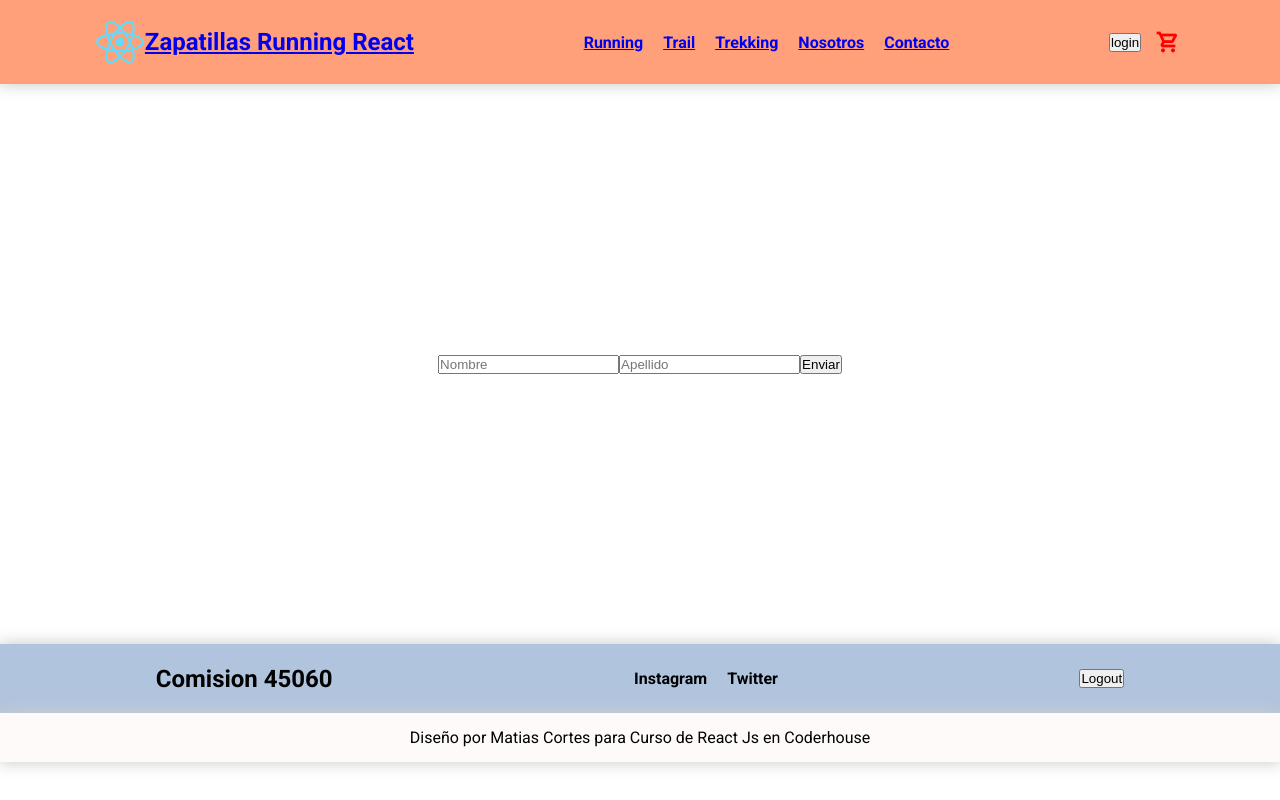
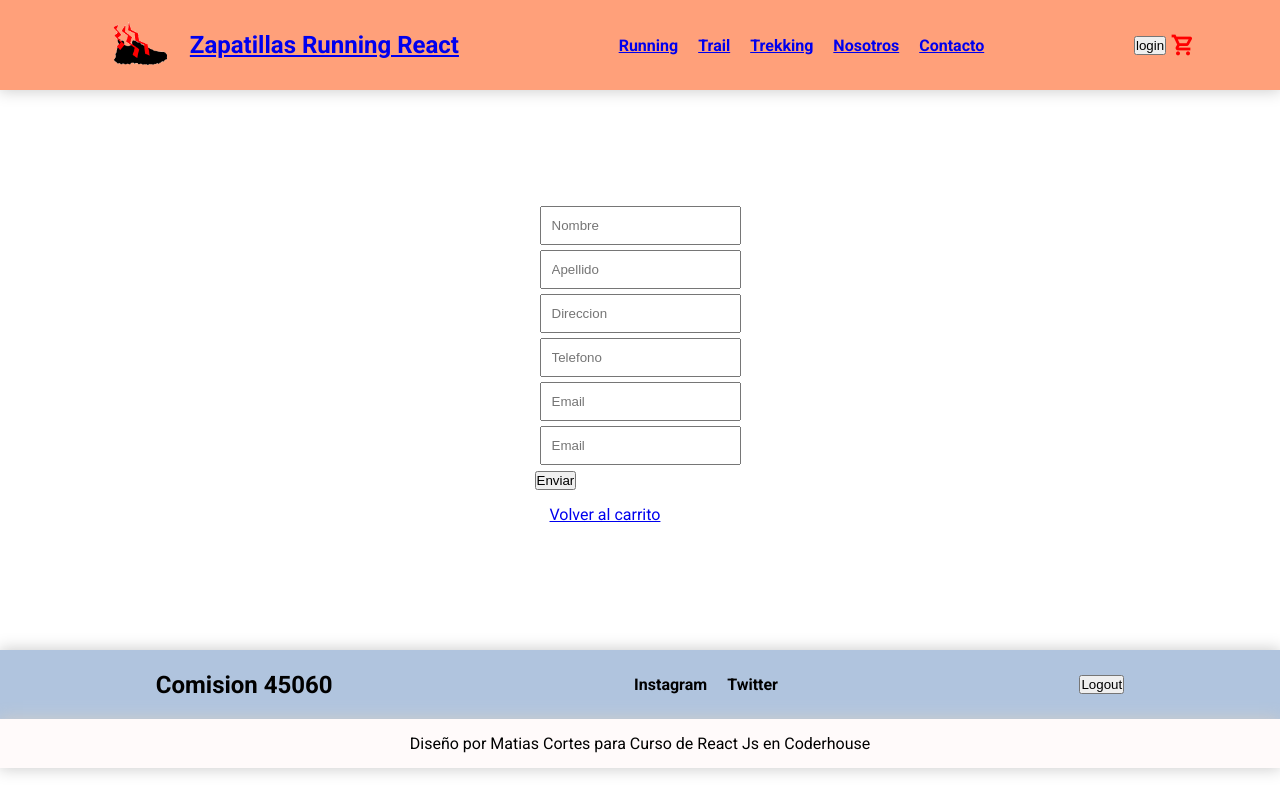
Before and after one commit to matiascortesdg/react-45060-matias-cortes, a React (Create React App) app: page /checkout in a window 1280 px wide. Built offline with nearby package versions, Linux system fonts and the light colour scheme.

Commit message:
configurando-firebase

```diff
--- a/package.json
+++ b/package.json
@@ -6,6 +6,7 @@
     "@testing-library/jest-dom": "^5.16.5",
     "@testing-library/react": "^13.4.0",
     "@testing-library/user-event": "^13.5.0",
+    "firebase": "^9.14.0",
     "react": "^18.2.0",
     "react-dom": "^18.2.0",
     "react-router-dom": "^6.4.3",
--- a/src/App.css
+++ b/src/App.css
@@ -209,13 +209,25 @@ body {
  .item-detail {
   width: 650px;
   margin: 20px;
+  display: flex;
+  justify-content: center;
+  align-items: center;
+  flex-wrap: wrap;
+  border-radius: 10px;
+  padding: 20px;
+  transition: all 0.2s ease-in-out;
+}
+
+.detail {
+  width: 650px;
+  margin: 10px;
   border-radius: 10px;
   padding: 20px;
   transition: all 0.2s ease-in-out;
 }
 
   .img-detail {
-    max-width: 80vh;
+    max-width: 70vh;
   }
 
   .form-container {
@@ -285,7 +297,7 @@ body {
   .icon {
     color: red;
     font-weight: 700;
-    padding: 15px;
+    padding: 5px;
   }
 
 
@@ -307,10 +319,17 @@ body {
 
   }
 
+  .btn-input{
+    display: flex;
+    margin: 5px;
+    padding: 10px;
+  }
+
 /* IMG */
 
   .logo {
-    max-width: 50px;
+    max-width: 60px;
+    margin: 0 20px;
   }
 
   .img-item {
--- a/src/components/Cart.jsx
+++ b/src/components/Cart.jsx
@@ -38,6 +38,7 @@ const Cart = () => {
             ))};
             <h2>Total: ${totalPrecio()}</h2>
             <button onClick={deleteAll}>Vaciar Carrito</button>
+            <Link to='/checkout' className='btn-input'>Checkout</Link>
         </div>
     );
 };
--- a/src/components/Main.jsx
+++ b/src/components/Main.jsx
@@ -12,7 +12,6 @@ const Main = ( { intro  } ) => {
 
     return (
         <main className="main">
-
           <Button text="Ver Más>>" />
         </main>
     )
--- a/src/components/Navbar.jsx
+++ b/src/components/Navbar.jsx
@@ -2,7 +2,7 @@
 
 //importamos componente Button
 import Button from './Button';
-import logo from '../img/logo192.png';
+import logo from '../img/logo.png';
 import CartWidget from './CartWidget';
 import { Link, NavLink } from 'react-router-dom'
 
--- a/src/components/form/Form.jsx
+++ b/src/components/form/Form.jsx
@@ -1,134 +1,162 @@
 //Creamos el componente Form.jsx
 //importamos el estadoy el useEffect
-import React, { useEffect, useState } from 'react'
+import { Link } from 'react-router-dom';
+import { useState } from 'react';
+import { useContext } from 'react';
+import { CartContext } from '../../context/CartContext';
+import { addDoc, collection, serverTimestamp } from 'firebase/firestore';
+import { db } from '../../services/firebaseConfig';
+
 
 const Form = () => {
     //2. creamos un estado x cada tipo de dato (input) que queremos controlar (la que le gusta a React) con un valor inciicial vacio para que no nos de undefined
-    // const [ name, setName ] = useState('');
-    // const [ lastName, setLastName ] = useState('');
+    const [ name, setName ] = useState('');
+    const [ lastName, setLastName ] = useState('');
+    const [ direccion, setDireccion ] = useState('');
+    const [ telefono, setTelefono ] = useState('');
+    const [ emailUno, setEmailUno ] = useState('');
+    const [ emailDos, setEmailDos ] = useState('');
 
-    //6.O podemos Crear otro estado llamado data si queremos unificar los datos
-    const [ data, setData ] = useState(
-            {   nombre: '',
-                apellido: ''
-            }
-    );
+    //estado id
+    const [ orderId, setOrderId ] = useState('');
+
+    //me traiga cdel cartContext el estado cart
+    const { cart, totalPrecio, deleteAll } = useContext(CartContext);
+    const totalCarrito = totalPrecio();
 
     //1.creamos la funcion del evento
     const enviarDatos = (e) => {
         // e.preventDefault() nos sirve para que no se nos refresque la pagina
-        e.preventDefault()
+        e.preventDefault();
+        //nuestra orden de compra
+        //console.log({ name , lastName, direccion, telefono, emailUno, emailDos });
 
-        // inputs no controlados
-        // console.log(e.target); nos indica quien disparó el evento
-        // console.dir(e.target);como ssaber las propiedades y metodos de Form
-        // console.dir(e.target.elements.nombre.value);como ssaber las propiedades y metodos de Form (no le gusta a React)
-        // console.dir(e.target.elements.apellido.value);como ssaber las propiedades y metodos de Form (no le gusta a React)
+        const ObjOrden = {
+            buyer: {
+                name,
+                lastName,
+                direccion,
+                telefono,
+                emailUno
+            },
+            items: cart,
+            total: totalCarrito,
+            date: serverTimestamp(),
+        };
 
-        // inputs controlados tienen que tener estados
-        // console.log(e);
-        //cuando le demos enviar deberia recargar la pagina, Y eso no lo queremos
+        const orderCollection = collection(db, 'orders')
+        //metodo a utilizar addDoc nos devuelve
+        addDoc(orderCollection, ObjOrden)
+            .then((res) =>{
+                setOrderId(res.id);
+                deleteAll();
+            })
+            .catch((error) =>{
+                console.log('Hubo un error', error)
+            })
+            // .finally(() =>{
 
-        //5. datos del comprador
-        // const obj = {
-        //     comprador: {
-        //         nombre: name,
-        //         apellido: lastName,
-        //     }
-        // }
+            // })
 
     };
 
-        //7. Y en vez de tener 2 funciones podemos tener 1 sola
-        const handleChange = (e) => {
-            //seteaamos el estado con value para obtener el valor usando un spread operator usando e.target.name diferencio los campos
-            //lo hacemos dinamico entre [] con una func
-            const { name, value } = e.target;
-            setData({...data, [name]: value });
-        };
 
-        console.log(data);
+    //3. Tenemos que tener en cada input una funcion onChange y la funcion
+    const handleName = (e) => {
+        //guardamos con el set, arranca vacio
+        setName(e.target.value);
+    };
 
-        //3. Tenemos que tener en cada input una funcion onChange y la funcion
-        //const handleName = (e) => {
-            //guardamos con el set, arranca vacio
-            //setName(e.target.value);
-            //  }
+    const handleLastName = (e) => {
+        //si yo quiero saber que tipo disparo ese evento usamos target y lo guardo en un estado
+        setLastName(e.target.value);
+    };
 
-            //const handleLastName = (e) => {
-            //si yo quiero saber que tipo disparo ese evento usamos target y lo guardo en un estado
-            //setLastName(e.target.value);
-            // }
+    const handleDireccion = (e) => {
+        //si yo quiero saber que tipo disparo ese evento usamos target y lo guardo en un estado
+        setDireccion(e.target.value);
+    };
 
-            //4. Y por cada input le vamos a dat un value para lo que valga el estado
+    const handleTelefono = (e) => {
+        //si yo quiero saber que tipo disparo ese evento usamos target y lo guardo en un estado
+        setTelefono(e.target.value);
+    };
 
-            //8. Si yo quisiera saber los eventListener desde window.addEventListener
+    const handleEmailUno = (e) => {
+        //si yo quiero saber que tipo disparo ese evento usamos target y lo guardo en un estado
+        setEmailUno(e.target.value);
+    };
 
-            // const handleMove = (e) => {
-            //     console.log(e)
-            // }
+    const handleEmailDos = (e) => {
+        //si yo quiero saber que tipo disparo ese evento usamos target y lo guardo en un estado
+        setEmailDos(e.target.value);
+    };
 
-            // //registra todo moviento del cursor. Ahora usando un useEffect podemos remover los eventos y ejecutamos codigo para limpiar o cleanup function. Puede serviros por ejemplo si queremos abortar llamado a una API
-            // //setInterval
-            // useEffect(() => {
-
-            //     window.addEventListener('mousemove', handleMove)
-            //     return () => {
-            //         window.removeEventListener('mousemove', handleMove)
-            //     }
-            // })
+//early return con if
+if(orderId) {
+    return (
+         <h1>Gracias por tu compra! Tu numero de seguimiento es: {orderId}</h1>
+    );
+};
 
     return (
         <div className="form-container">
             <form action="" onSubmit={enviarDatos}>
 
-                <input
+                <input className='btn-input'
                  type="text"
                  placeholder="Nombre"
                  name="nombre"
-                 onChange={handleChange}
-                 value={data.nombre} />
+                 onChange={handleName}
+                 value={name} />
 
-                <input
+                <input className='btn-input'
                 type="text"
                 placeholder="Apellido"
                 name="apellido"
-                onChange={handleChange}
-                value={data.apellido}
+                onChange={handleLastName}
+                value={lastName}
                 />
 
-                <button>Enviar</button>
+                <input className='btn-input'
+                type="text"
+                placeholder="Direccion"
+                name="direccion"
+                onChange={handleDireccion}
+                value={direccion}
+                />
+
+                <input className='btn-input'
+                type="text"
+                placeholder="Telefono"
+                name="telefono"
+                onChange={handleTelefono}
+                value={telefono}
+                />
+
+                <input className='btn-input'
+                type="text"
+                placeholder="Email"
+                name="email"
+                onChange={handleEmailUno}
+                value={emailUno}
+                />
+
+                <input className='btn-input'
+                type="text"
+                placeholder="Email"
+                name="email"
+                onChange={handleEmailDos}
+                value={emailDos}
+                />
+
+                <button disabled={emailUno !== emailDos}>Enviar</button>
+
+                <Link to='/cart' className='btn-input'>Volver al carrito</Link>
             </form>
         </div>
-    )
+    );
 
 };
 
-// con 1 estado por input:
-
-// return (
-//     <div className="form-container">
-//         <form action="" onSubmit={enviarDatos}>
-
-//             <input
-//              type="text"
-//              placeholder="Nombre"
-//              name="nombre"
-//              onChange={handleName}
-//              value={name} />
-
-//             <input
-//             type="text"
-//             placeholder="Apellido"
-//             name="apellido"
-//             onChange={handleLastName}/>
-//             value={lastName}
-
-//             <button>Enviar</button>
-//         </form>
-//     </div>
-// )
-
-// };
-
 export default Form;
--- a/src/mock/products.js
+++ b/src/mock/products.js
@@ -7,8 +7,8 @@ export const products = [
     descuento: 15,
     stock: 10,
     category: 'Running',
-    description: "Suma más y más kilómetros con tus Zapatillas Nike         Revolution 6 Next Nature, que aportan amortiguación y confort a cada paso que des. Su capellada transpirable y suela diseñada por computadora para una mejor tracción son ideales hasta para los corredores más exigentes.",
-    img:'https://www.stockcenter.com.ar/on/demandware.static/-/Sites-dabra-catalog/default/dw95fa9197/products/NI_DC3728-401/NI_DC3728-401-1.JPG'
+    description: "Suma más y más kilómetros con tus Zapatillas Nike Revolution 6 Next Nature, que aportan amortiguación y confort a cada paso que des. Su capellada transpirable y suela diseñada por computadora para una mejor tracción son ideales hasta para los corredores más exigentes.",
+    img:'https://res.cloudinary.com/dzxtzb32h/image/upload/v1669458419/1_plaomi.jpg'
     },
 
     {id: 2,
@@ -18,7 +18,7 @@ export const products = [
     stock: 7,
     category: 'Trail',
     description: "Todo Terreno Contagrip®: Está diseñado para la más amplia variedad de superficies. Brinda durabilidad y confianza en superficies húmedas, secas, duras o sueltas.",
-    img:'https://www.stockcenter.com.ar/on/demandware.static/-/Sites-dabra-catalog/default/dw8ab717d1/products/SL_415832/SL_415832-1.JPG'
+    img:'https://res.cloudinary.com/dzxtzb32h/image/upload/v1669458419/2_doee9d.jpg'
     },
 
     {id: 3,
@@ -27,8 +27,8 @@ export const products = [
     descuento: 10,
     stock: 5,
     category: 'Trekking',
-    description: "Acumulá kilómetros en la montaña gracias a la ligereza de estas zapatillas de senderismo. El diseño te proporciona mayor estabilidad y tracción en terrenos irregulares y mojados, mientras que la mediasuela con amortiguación aporta comodidad todo el día",
-    img:'https://www.tradeinn.com/f/13842/138429272/adidas-zapatillas-senderismo-terrex-ax4.jpg'
+    description: "Acumulá kilómetros en la montaña gracias a la ligereza de estas zapatillas de senderismo. El diseño te proporciona mayor estabilidad y tracción en terrenos irregulares y mojados, mientras que la mediasuela con amortiguación aporta comodidad todo el día.",
+    img:'https://res.cloudinary.com/dzxtzb32h/image/upload/v1669458419/3_ldk4it.jpg'
     },
 
     {id: 4,
@@ -38,17 +38,17 @@ export const products = [
     stock: 4,
     category: 'Trail',
     description: "Este nuevo desarrollo de la colección invierno trae la combinación de su capellada con tecnología AMORED RUB y tecnología AQUACLEVER, transformándola en la mejor opción para el corredor de senderismo.",
-    img:'https://http2.mlstatic.com/D_NQ_NP_769464-MLA49935386356_052022-O.webp',
+    img:'https://res.cloudinary.com/dzxtzb32h/image/upload/v1669458418/4_jky1qu.jpg',
     },
 
     {id: 5,
     title: 'Nike Zoom Winflo 8',
     price: 39000,
     descuento: 20,
-    stock: 0,
+    stock: 1,
     category: 'Running',
     description: "Su diseño de confección es alucinante: se combina con una parte superior traslúcida y la tecnología Flywire que brinda un ajuste estable y cómodo para las carreras largas. Además, su tela de malla asegura ventilación constante, manteniendo tus pies frescos en todo momento. La unidad Zoom Air en el antepié proporciona amortiguación adicional y junto a la espuma Cushlon Foam hacen que cada paso sea suave y brinde respuesta inmediata entregando a la vez, suma elasticidad. Elegí la cantidad de kilómetros que quieras, ellas están preparadas.",
-    img:'https://www.dexter.com.ar/on/demandware.static/-/Sites-dabra-catalog/default/dw343c2c59/products/NI_CW3419-010/NI_CW3419-010-1.JPG',
+    img:'https://res.cloudinary.com/dzxtzb32h/image/upload/v1669458418/5_xscjuu.jpg',
     },
 
     {id: 6,
@@ -58,7 +58,7 @@ export const products = [
     stock: 2,
     category: 'Trail',
     description: "La transición a los senderos será suave con este calzado ligero y dinámico. La HYPULSE se cimienta sobre el par dinámico y reactivo de Energy Blade y la espuma Fuze Surge y ofrece una pisada fluida y eficaz. Una cómoda corredora de trail repleta de tecnologías básicas listas para el sendero, para hacer realidad una versión mejor y más rápida de ti.",
-    img:'https://www.opensports.com.ar/media/catalog/product/cache/4769e4d9f3516e60f2b4303f8e5014a8/4/1/416849_0.jpg',
+    img:'https://res.cloudinary.com/dzxtzb32h/image/upload/v1669458418/6_lggj3n.jpg',
     },
 
     {id: 7,
@@ -67,8 +67,8 @@ export const products = [
     descuento: 15,
     stock: 6,
     category: 'Trekking',
-    description: "Impermeable de mateial de Poliuretano ideal para disfrutar de aventuras. El diseño te proporciona mayor estabilidad y tracción en terrenos irregulares y mojados, mientras que la mediasuela con amortiguación aporta comodidad todo el día",
-    img:'https://http2.mlstatic.com/D_NQ_NP_984367-MLA50052337121_052022-O.webp',
+    description: "Impermeable de mateial de Poliuretano ideal para disfrutar de aventuras. El diseño te proporciona mayor estabilidad y tracción en terrenos irregulares y mojados, mientras que la mediasuela con amortiguación aporta comodidad todo el día.",
+    img:'https://res.cloudinary.com/dzxtzb32h/image/upload/v1669458419/7_c6n9uw.jpg',
     },
 
 ];
--- /dev/null
+++ b/src/services/firebaseConfig.js
@@ -0,0 +1,27 @@
+// Import the functions you need from the SDKs you need
+import { initializeApp } from "firebase/app";
+//metodo para inicializar firebase
+import { getFirestore } from 'firebase/firestore';
+
+
+// TODO: Add SDKs for Firebase products that you want to use
+// https://firebase.google.com/docs/web/setup#available-libraries
+
+// Your web app's Firebase configuration
+const firebaseConfig = {
+  apiKey: "AIzaSyBNPXmvcH1hexOoU5XvdljCnqV4tOFUvuM",
+  authDomain: "react-js-45060-matias-cortes.firebaseapp.com",
+  projectId: "react-js-45060-matias-cortes",
+  storageBucket: "react-js-45060-matias-cortes.appspot.com",
+  messagingSenderId: "257225904309",
+  appId: "1:257225904309:web:86c2d99978493e01846efc"
+};
+
+// Initialize Firebase
+const app = initializeApp(firebaseConfig);
+
+//creo una constante database o db a traves de un metodo getFirebase y le paso las configuraciones de mi app y lo exportamos para llamar db en otro archivo
+export const db = getFirestore(app);
+
+//esportamos colleectionProd para usarla en ItemListContainer e ItemDetailContainer
+//export const collectionProd = collection(db, 'productos');
```
Also changed, not shown: src/components/ItemDetailContainer.jsx (+22 -14 lines), src/components/ItemListContainer.jsx (+28 -8 lines), info.txt, src/img/logo.png (added), 1 other file (tests, documents, lock files or other folders).
